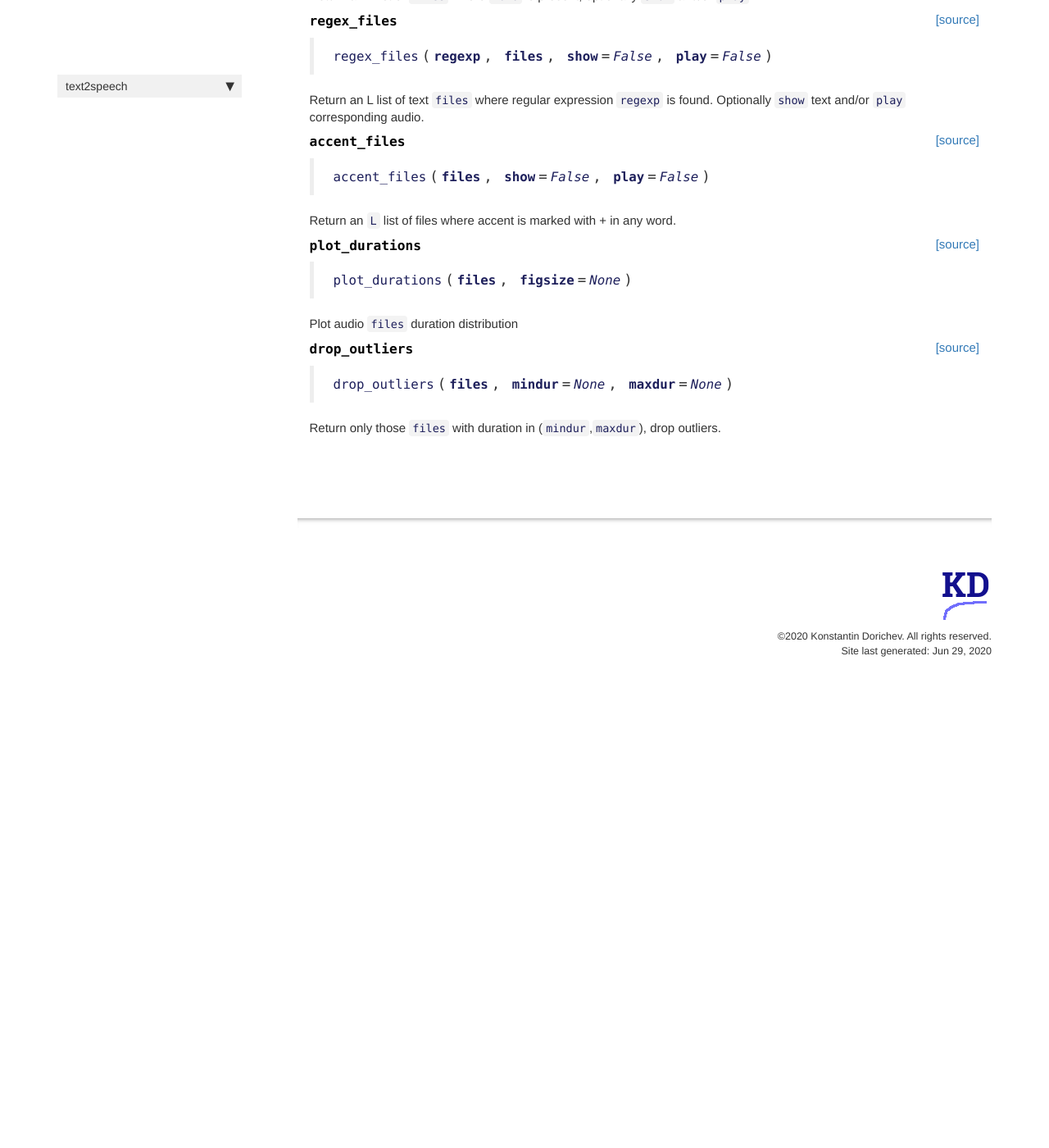
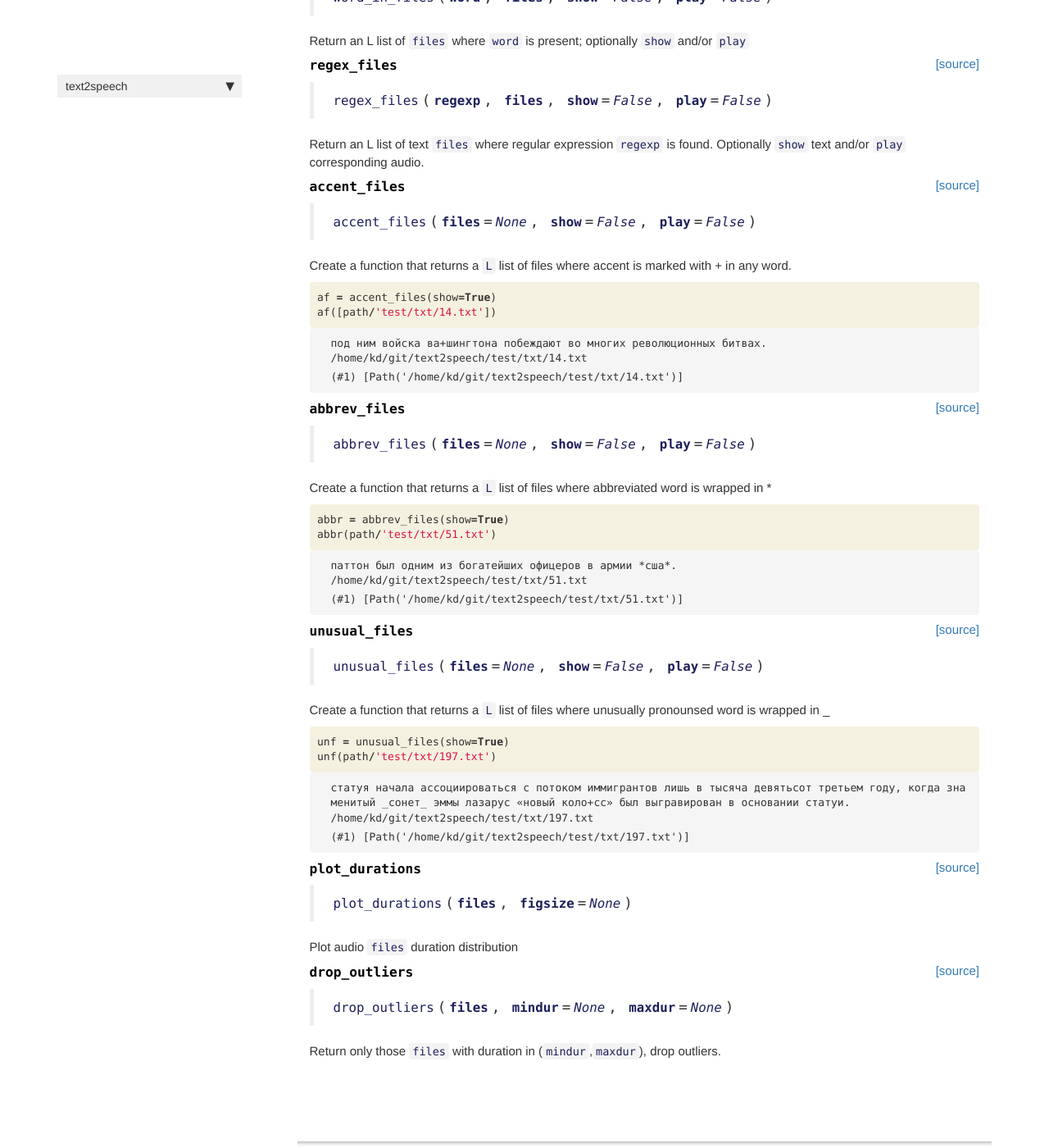
Before and after one commit to kdorichev/text2speech, a Jekyll site: the page built from docs/data.html, in a window 1280 px wide and 1400 px high, scrolled down 1990 px. Shown: the whole window at 82% size. Built offline with Jekyll 4.4.1, drawn with Linux system fonts in a browser that asks for light colours; nearby versions of some CDN libraries; comment, search, counter and statistics services are not loaded; before the commit the page ends 2844 px from its top, so only the background shows below that; some of the changed text lies outside the part shown.

Commit message:
abbrev_files() unusual_files()

```diff
--- a/docs/data.html
+++ b/docs/data.html
@@ -467,10 +467,53 @@ Optionally <code>show</code> text and/or <code>play</code> corresponding audio.<
 
 
 <div class="output_markdown rendered_html output_subarea ">
-<h4 id="accent_files" class="doc_header"><code>accent_files</code><a href="https://github.com/kdorichev/text2speech/tree/master/text2speech/data.py#L133" class="source_link" style="float:right">[source]</a></h4><blockquote><p><code>accent_files</code>(<strong><code>files</code></strong>, <strong><code>show</code></strong>=<em><code>False</code></em>, <strong><code>play</code></strong>=<em><code>False</code></em>)</p>
+<h4 id="accent_files" class="doc_header"><code>accent_files</code><a href="https://github.com/kdorichev/text2speech/tree/master/text2speech/data.py#L133" class="source_link" style="float:right">[source]</a></h4><blockquote><p><code>accent_files</code>(<strong><code>files</code></strong>=<em><code>None</code></em>, <strong><code>show</code></strong>=<em><code>False</code></em>, <strong><code>play</code></strong>=<em><code>False</code></em>)</p>
 </blockquote>
-<p>Return an <code>L</code> list of files where accent is marked with + in any word.</p>
+<p>Create a function that returns a <code>L</code> list of files where accent is marked with + in any word.</p>
 
+</div>
+
+</div>
+
+</div>
+</div>
+
+</div>
+    {% endraw %}
+
+    {% raw %}
+
+<div class="cell border-box-sizing code_cell rendered">
+<div class="input">
+
+<div class="inner_cell">
+    <div class="input_area">
+<div class=" highlight hl-ipython3"><pre><span></span><span class="n">af</span> <span class="o">=</span> <span class="n">accent_files</span><span class="p">(</span><span class="n">show</span><span class="o">=</span><span class="kc">True</span><span class="p">)</span>
+<span class="n">af</span><span class="p">([</span><span class="n">path</span><span class="o">/</span><span class="s1">&#39;test/txt/14.txt&#39;</span><span class="p">])</span>
+</pre></div>
+
+    </div>
+</div>
+</div>
+
+<div class="output_wrapper">
+<div class="output">
+
+<div class="output_area">
+
+<div class="output_subarea output_stream output_stdout output_text">
+<pre>под ним войска ва+шингтона побеждают во многих революционных битвах.
+/home/kd/git/text2speech/test/txt/14.txt
+</pre>
+</div>
+</div>
+
+<div class="output_area">
+
+
+
+<div class="output_text output_subarea output_execute_result">
+<pre>(#1) [Path(&#39;/home/kd/git/text2speech/test/txt/14.txt&#39;)]</pre>
 </div>
 
 </div>
@@ -499,7 +542,157 @@ Optionally <code>show</code> text and/or <code>play</code> corresponding audio.<
 
 
 <div class="output_markdown rendered_html output_subarea ">
-<h4 id="plot_durations" class="doc_header"><code>plot_durations</code><a href="https://github.com/kdorichev/text2speech/tree/master/text2speech/data.py#L140" class="source_link" style="float:right">[source]</a></h4><blockquote><p><code>plot_durations</code>(<strong><code>files</code></strong>, <strong><code>figsize</code></strong>=<em><code>None</code></em>)</p>
+<h4 id="abbrev_files" class="doc_header"><code>abbrev_files</code><a href="https://github.com/kdorichev/text2speech/tree/master/text2speech/data.py#L140" class="source_link" style="float:right">[source]</a></h4><blockquote><p><code>abbrev_files</code>(<strong><code>files</code></strong>=<em><code>None</code></em>, <strong><code>show</code></strong>=<em><code>False</code></em>, <strong><code>play</code></strong>=<em><code>False</code></em>)</p>
+</blockquote>
+<p>Create a function that returns a <code>L</code> list of files where abbreviated word is wrapped in *</p>
+
+</div>
+
+</div>
+
+</div>
+</div>
+
+</div>
+    {% endraw %}
+
+    {% raw %}
+
+<div class="cell border-box-sizing code_cell rendered">
+<div class="input">
+
+<div class="inner_cell">
+    <div class="input_area">
+<div class=" highlight hl-ipython3"><pre><span></span><span class="n">abbr</span> <span class="o">=</span> <span class="n">abbrev_files</span><span class="p">(</span><span class="n">show</span><span class="o">=</span><span class="kc">True</span><span class="p">)</span>
+<span class="n">abbr</span><span class="p">(</span><span class="n">path</span><span class="o">/</span><span class="s1">&#39;test/txt/51.txt&#39;</span><span class="p">)</span>
+</pre></div>
+
+    </div>
+</div>
+</div>
+
+<div class="output_wrapper">
+<div class="output">
+
+<div class="output_area">
+
+<div class="output_subarea output_stream output_stdout output_text">
+<pre>паттон был одним из богатейших офицеров в армии *сша*.
+/home/kd/git/text2speech/test/txt/51.txt
+</pre>
+</div>
+</div>
+
+<div class="output_area">
+
+
+
+<div class="output_text output_subarea output_execute_result">
+<pre>(#1) [Path(&#39;/home/kd/git/text2speech/test/txt/51.txt&#39;)]</pre>
+</div>
+
+</div>
+
+</div>
+</div>
+
+</div>
+    {% endraw %}
+
+    {% raw %}
+
+<div class="cell border-box-sizing code_cell rendered">
+
+</div>
+    {% endraw %}
+
+    {% raw %}
+
+<div class="cell border-box-sizing code_cell rendered">
+
+<div class="output_wrapper">
+<div class="output">
+
+<div class="output_area">
+
+
+<div class="output_markdown rendered_html output_subarea ">
+<h4 id="unusual_files" class="doc_header"><code>unusual_files</code><a href="https://github.com/kdorichev/text2speech/tree/master/text2speech/data.py#L147" class="source_link" style="float:right">[source]</a></h4><blockquote><p><code>unusual_files</code>(<strong><code>files</code></strong>=<em><code>None</code></em>, <strong><code>show</code></strong>=<em><code>False</code></em>, <strong><code>play</code></strong>=<em><code>False</code></em>)</p>
+</blockquote>
+<p>Create a function that returns a <code>L</code> list of files where unusually pronounsed word is wrapped in _</p>
+
+</div>
+
+</div>
+
+</div>
+</div>
+
+</div>
+    {% endraw %}
+
+    {% raw %}
+
+<div class="cell border-box-sizing code_cell rendered">
+<div class="input">
+
+<div class="inner_cell">
+    <div class="input_area">
+<div class=" highlight hl-ipython3"><pre><span></span><span class="n">unf</span> <span class="o">=</span> <span class="n">unusual_files</span><span class="p">(</span><span class="n">show</span><span class="o">=</span><span class="kc">True</span><span class="p">)</span>
+<span class="n">unf</span><span class="p">(</span><span class="n">path</span><span class="o">/</span><span class="s1">&#39;test/txt/197.txt&#39;</span><span class="p">)</span>
+</pre></div>
+
+    </div>
+</div>
+</div>
+
+<div class="output_wrapper">
+<div class="output">
+
+<div class="output_area">
+
+<div class="output_subarea output_stream output_stdout output_text">
+<pre>статуя начала ассоциироваться с потоком иммигрантов лишь в тысяча девятьсот третьем году, когда знаменитый _сонет_ эммы лазарус «новый коло+сс» был выгравирован в основании статуи.
+/home/kd/git/text2speech/test/txt/197.txt
+</pre>
+</div>
+</div>
+
+<div class="output_area">
+
+
+
+<div class="output_text output_subarea output_execute_result">
+<pre>(#1) [Path(&#39;/home/kd/git/text2speech/test/txt/197.txt&#39;)]</pre>
+</div>
+
+</div>
+
+</div>
+</div>
+
+</div>
+    {% endraw %}
+
+    {% raw %}
+
+<div class="cell border-box-sizing code_cell rendered">
+
+</div>
+    {% endraw %}
+
+    {% raw %}
+
+<div class="cell border-box-sizing code_cell rendered">
+
+<div class="output_wrapper">
+<div class="output">
+
+<div class="output_area">
+
+
+<div class="output_markdown rendered_html output_subarea ">
+<h4 id="plot_durations" class="doc_header"><code>plot_durations</code><a href="https://github.com/kdorichev/text2speech/tree/master/text2speech/data.py#L154" class="source_link" style="float:right">[source]</a></h4><blockquote><p><code>plot_durations</code>(<strong><code>files</code></strong>, <strong><code>figsize</code></strong>=<em><code>None</code></em>)</p>
 </blockquote>
 <p>Plot audio <code>files</code> duration distribution</p>
 
@@ -531,7 +724,7 @@ Optionally <code>show</code> text and/or <code>play</code> corresponding audio.<
 
 
 <div class="output_markdown rendered_html output_subarea ">
-<h4 id="drop_outliers" class="doc_header"><code>drop_outliers</code><a href="https://github.com/kdorichev/text2speech/tree/master/text2speech/data.py#L161" class="source_link" style="float:right">[source]</a></h4><blockquote><p><code>drop_outliers</code>(<strong><code>files</code></strong>, <strong><code>mindur</code></strong>=<em><code>None</code></em>, <strong><code>maxdur</code></strong>=<em><code>None</code></em>)</p>
+<h4 id="drop_outliers" class="doc_header"><code>drop_outliers</code><a href="https://github.com/kdorichev/text2speech/tree/master/text2speech/data.py#L175" class="source_link" style="float:right">[source]</a></h4><blockquote><p><code>drop_outliers</code>(<strong><code>files</code></strong>, <strong><code>mindur</code></strong>=<em><code>None</code></em>, <strong><code>maxdur</code></strong>=<em><code>None</code></em>)</p>
 </blockquote>
 <p>Return only those <code>files</code> with duration in (<code>mindur</code>,<code>maxdur</code>), drop outliers.</p>
 
--- a/text2speech/_nbdev.py
+++ b/text2speech/_nbdev.py
@@ -19,6 +19,8 @@ index = {"collapse_whitespace": "01_text_norm.ipynb",
          "word_in_files": "02_data.ipynb",
          "regex_files": "02_data.ipynb",
          "accent_files": "02_data.ipynb",
+         "abbrev_files": "02_data.ipynb",
+         "unusual_files": "02_data.ipynb",
          "plot_durations": "02_data.ipynb",
          "drop_outliers": "02_data.ipynb"}
 
```
Also changed, not shown: test/txt/197.txt (+1 -1 lines), text2speech/data.py (+17 -3 lines), 1 other file.
